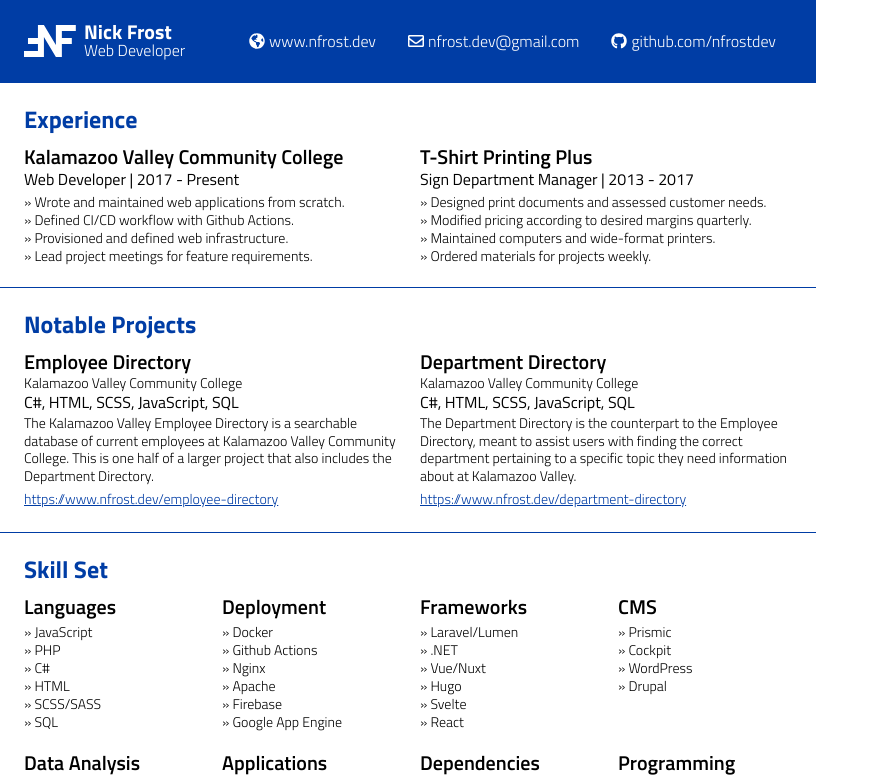
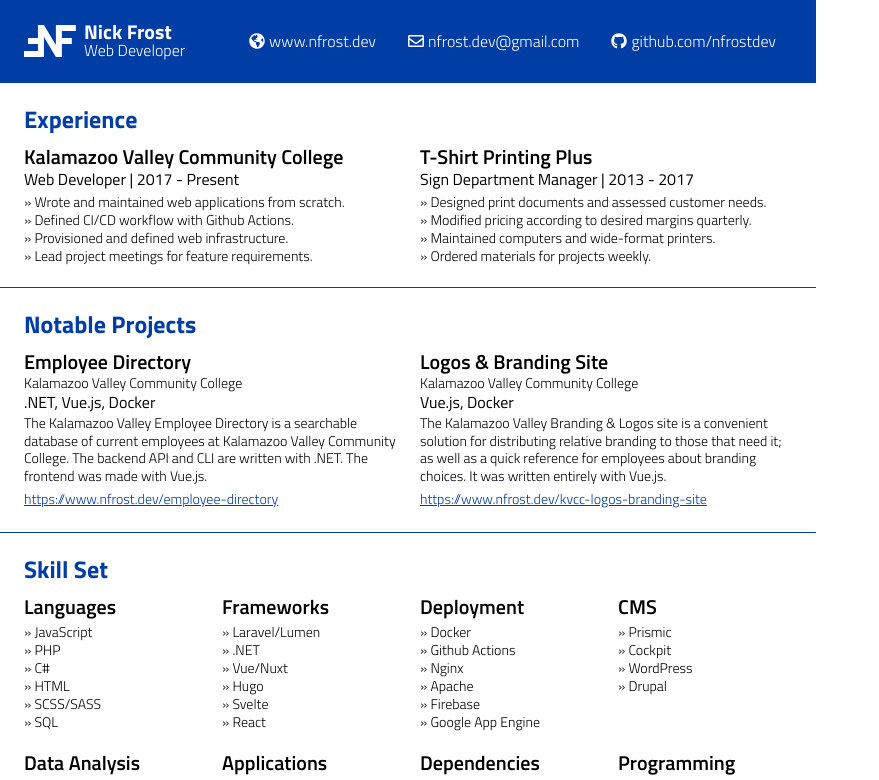
Before and after one commit to nickfrostus/html-resume, a Vue app: page / in a window 1280 px wide. Shown: the top 780 px of the page, without its empty margins (0-879 px from the left). Built offline with nearby package versions, Linux system fonts and the light colour scheme.

Commit message:
modify resume for Vue.js priority

```diff
--- a/src/App.vue
+++ b/src/App.vue
@@ -30,24 +30,24 @@
         <div class="container">
             <notable-project title="Employee Directory"
                              client="Kalamazoo Valley Community College"
-                             languages="C#, HTML, SCSS, JavaScript, SQL"
-                             description="The Kalamazoo Valley Employee Directory is a searchable database of current employees at Kalamazoo Valley Community College. This is one half of a larger project that also includes the Department Directory."
+                             technologies=".NET, Vue.js, Docker"
+                             description="The Kalamazoo Valley Employee Directory is a searchable database of current employees at Kalamazoo Valley Community College. The backend API and CLI are written with .NET. The frontend was made with Vue.js."
                              link="https://www.nfrost.dev/employee-directory"/>
-            <notable-project title="Department Directory"
+            <notable-project title="Logos & Branding Site"
                              client="Kalamazoo Valley Community College"
-                             languages="C#, HTML, SCSS, JavaScript, SQL"
-                             description="The Department Directory is the counterpart to the Employee Directory, meant to assist users with finding the correct department pertaining to a specific topic they need information about at Kalamazoo Valley."
-                             link="https://www.nfrost.dev/department-directory"/>
+                             technologies="Vue.js, Docker"
+                             description="The Kalamazoo Valley Branding & Logos site is a convenient solution for distributing relative branding to those that need it; as well as a quick reference for employees about branding choices. It was written entirely with Vue.js."
+                             link="https://www.nfrost.dev/kvcc-logos-branding-site"/>
         </div>
 
         <h2>Skill Set</h2>
         <div class="container container--skillset">
             <skill-set title="Languages"
                        :skills="['JavaScript', 'PHP', 'C#', 'HTML', 'SCSS/SASS', 'SQL']"/>
+            <skill-set title="Frameworks"
+                       :skills="['Laravel/Lumen', '.NET', 'Vue/Nuxt', 'Hugo', 'Svelte', 'React']"/>
             <skill-set title="Deployment"
                        :skills="['Docker', 'Github Actions', 'Nginx', 'Apache', 'Firebase', 'Google App Engine']"/>
-            <skill-set title="Frameworks"
-                       :skills="['Laravel/Lumen', '.NET', 'Vue/Nuxt', 'Hugo', 'Svelte', 'React']"/>
             <skill-set title="CMS"
                        :skills="['Prismic', 'Cockpit', 'WordPress', 'Drupal']"/>
             <skill-set title="Data Analysis"
--- a/src/components/NotableProject.vue
+++ b/src/components/NotableProject.vue
@@ -2,7 +2,7 @@
     <div>
         <h3>{{ title }}</h3>
         <div class="client">{{ client }}</div>
-        <div class="languages">{{ languages }}</div>
+        <div class="languages">{{ technologies }}</div>
         <p class="description">{{ description }}</p>
         <div class="more-info"><a :href="link" target="_blank" rel="noopener">{{ link }}</a></div>
     </div>
@@ -13,7 +13,7 @@
         props: {
             title: String,
             client: String,
-            languages: String,
+            technologies: String,
             description: String,
             link: String
         }
```
Also changed, not shown: 1 other file (tests, documents, lock files or other folders).
